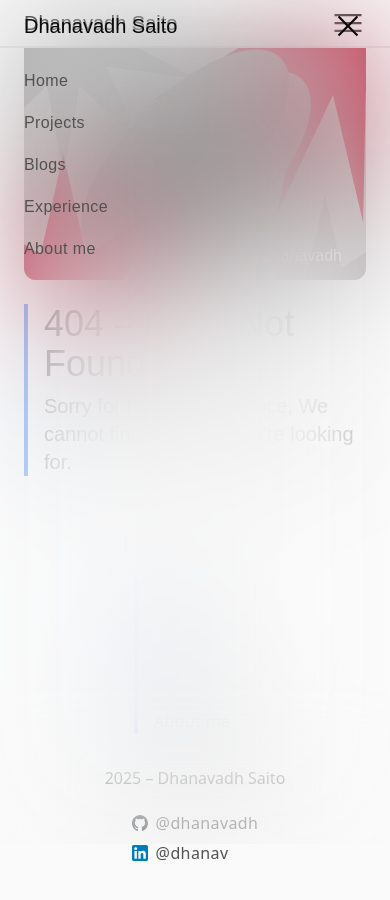
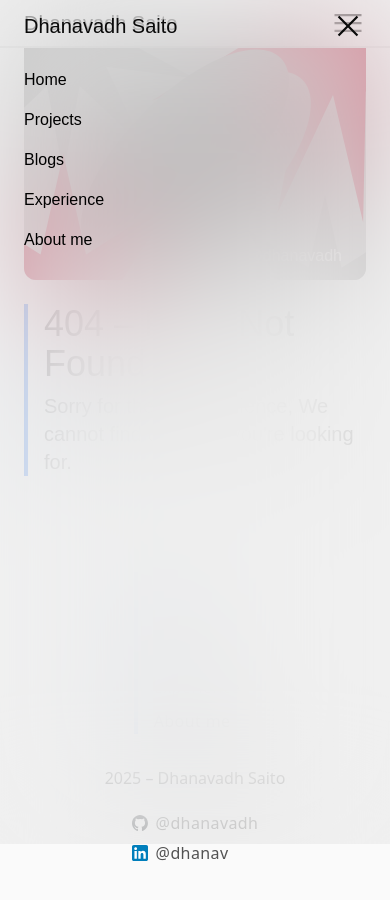
Before and after one commit to dhanavadh/dhanav-blog, a Next.js app: page / in a window 390 px wide. Both pictures are taken after a click on the button 348 px from the left and 23 px from the top of the page. Shown: the top 900 px of the page. Built offline with nearby package versions, Linux system fonts and the light colour scheme; a web font is replaced by a local one.

Commit message:
fix navbar

```diff
--- a/app/components/Navbar.tsx
+++ b/app/components/Navbar.tsx
@@ -49,7 +49,7 @@ const Navbar = () => {
 
         {/* Mobile Menu */}
         <Dialog open={isOpen} onClose={() => setIsOpen(false)} className="relative z-50">
-        <div className="fixed inset-0 flex w-screen items-start justify-center backdrop-blur-3xl font-[family-name:var(--font-noto-sans)]">
+        <div className="fixed inset-0 flex w-screen items-start justify-center backdrop-blur-3xl bg-neutral-200/50 font-[family-name:var(--font-noto-sans)]">
           <DialogPanel className="flex flex-col w-screen px-6 md:px-32">
             <div className="flex justify-between items-center py-2">
                 <Link href='/' className="h3" onClick={() => setIsOpen(false)}>Dhanavadh Saito</Link>
@@ -62,7 +62,7 @@ const Navbar = () => {
                 <Link
                 key={index.name}
                 href={index.href}
-                className={`nav-mobile ${hoveredIndex !== null && hoveredIndex !== index ? 'hovered' : ''} py-2 p`}
+                className={`nav-mobile ${hoveredIndex !== null && hoveredIndex !== index ? 'hovered' : ''} py-2 font-medium`}
                 onMouseEnter={() => setHoveredIndex(index)}
                 onMouseLeave={() => setHoveredIndex(null)}
                 onClick={() => setIsOpen(false)}>
--- a/app/globals.css
+++ b/app/globals.css
@@ -102,11 +102,11 @@ body {
 /* NavBar Mobile */
 .nav-mobile.hovered {
   transition-duration: 300ms;
-  color: #5c5c5c;
+  color: #737373;
 }
 .nav-mobile {
   transition-duration: 300ms;
-  color: #0a0a0a;
+  color: black;
 }
 
 
```
